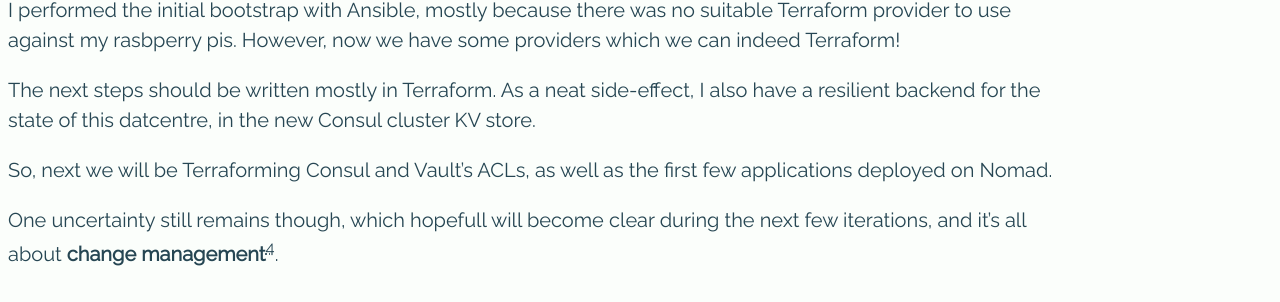
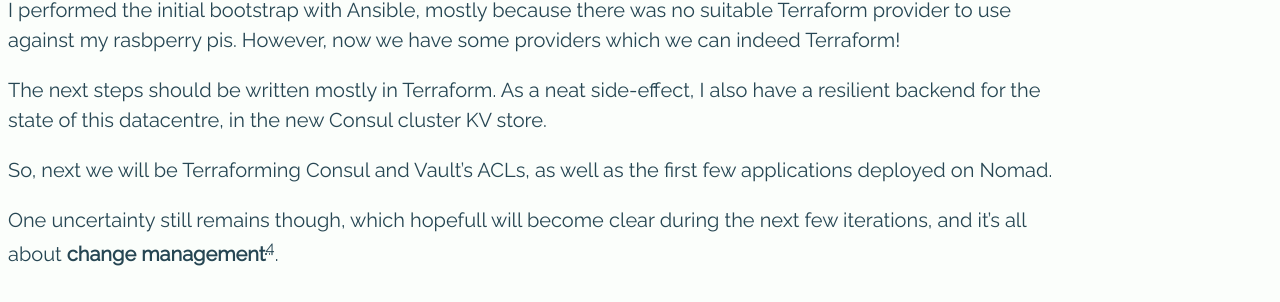
Before and after one commit to brucellino/hashiatho.me, a Jekyll site: the page built from _posts/2021-01-09-nomad-day-1.md, in a window 1280 px wide and 900 px high, scrolled down 7438 px. Shown: the part 182-484 px from the top of the window. Built offline with Jekyll 4.4.1, drawn with Linux system fonts in a browser that asks for light colours; nearby versions of some CDN libraries; some of the changed text lies outside the part shown.

Commit message:
fix(spelling): 2021-01-09-nomad-day-1 (#7)
Signed-off-by: Bruce Becker <bruce.becker@uefa.ch>

Co-authored-by: Bruce Becker <bruce.becker@uefa.ch>

```diff
--- a/_posts/2021-01-09-nomad-day-1.md
+++ b/_posts/2021-01-09-nomad-day-1.md
@@ -85,19 +85,21 @@
 The only part worth mentioning was that the `server.hcl` part had to be templated _only_ if the target was a Nomad server, according to the group it was in:
 
 {% highlight yaml %}
+
 - name: Template server configuration
   become: true
   template:
     src: etc/nomad.d/server.hcl.j2
     dest: /etc/nomad.d/server.hcl
   when: (is_nomad_server | default('false')) | bool
+
 {% endhighlight %}
 
 ---
 
 Role written, it was then applied to the DaTaCenTrE...
 
-### It works!?
+### It works
 
 <figure>
   <img src="/assets/img/nomad-consul-ui.png" />
@@ -185,7 +186,7 @@
 However, now we have some providers which we can indeed Terraform!
 
 The next steps should be written mostly in Terraform.
-As a neat side-effect, I also have a resilient backend for the state of this datcentre, in the new Consul cluster KV store.
+As a neat side-effect, I also have a resilient backend for the state of this datacentre, in the new Consul cluster KV store.
 
 So, next we will be Terraforming Consul and Vault's ACLs, as well as the first few applications deployed on Nomad.
 
```
Also changed, not shown: other parts of _posts/2021-01-09-nomad-day-1.md (+2 -3 lines).
